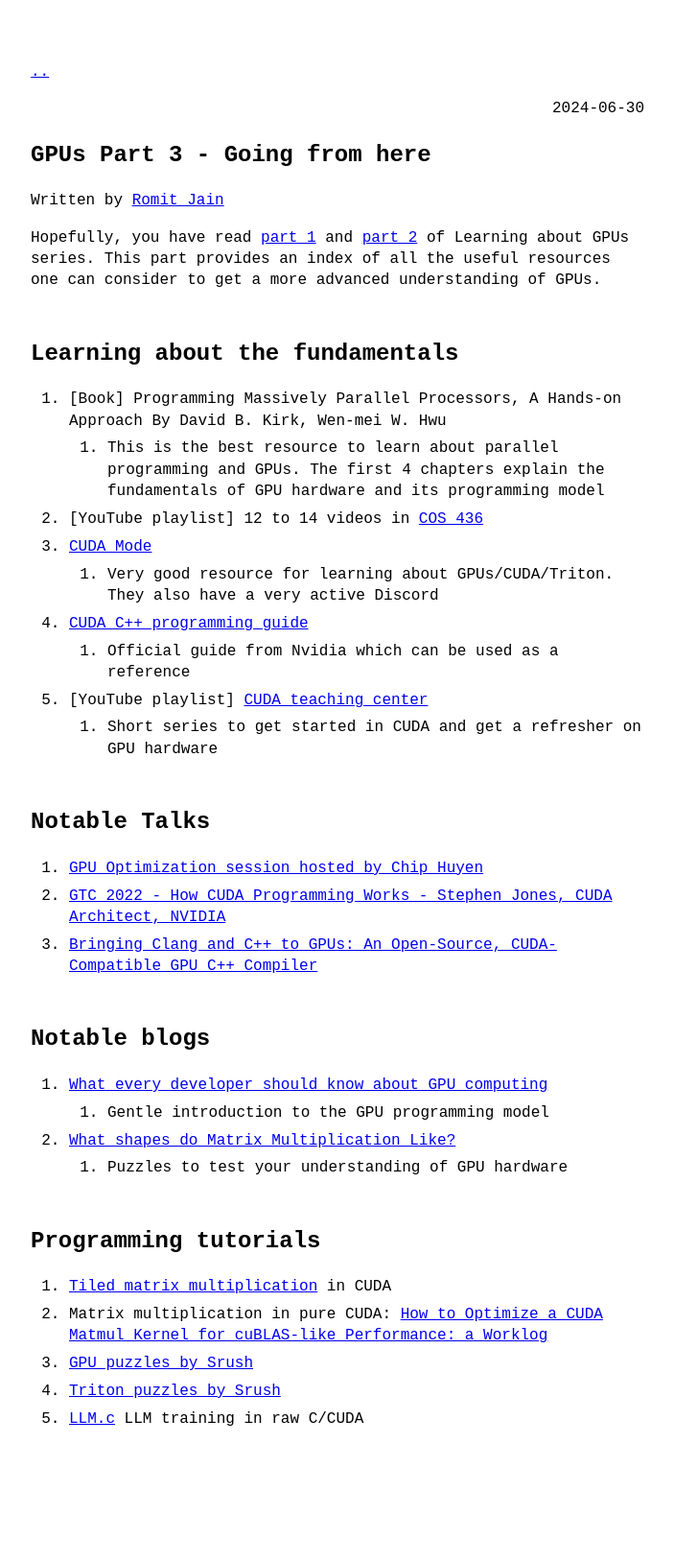
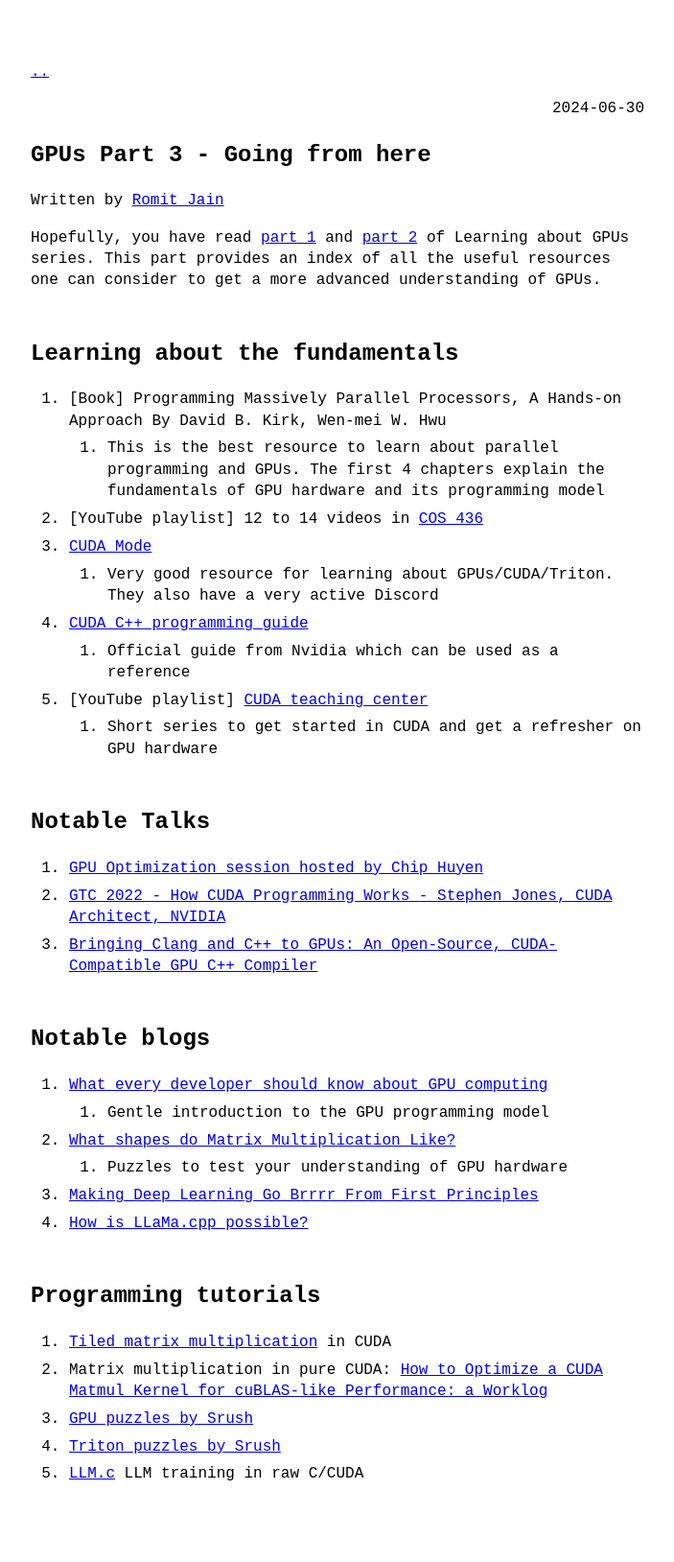
Before and after one commit to cmeraki/cmeraki.github.io, a Jekyll site: the page built from _posts/2024-06-30-gpu-part3.md, in a window 1280 px wide. Shown: the whole page at 96% size, without its empty margins (288-991 px from the left). Built offline with Jekyll 4.4.1, drawn with Linux system fonts in a browser that asks for light colours; before the commit the page ends 1570 px from its top, so only the background shows below that.

Commit message:
Added 2 more blogs

```diff
--- a/_posts/2024-06-30-gpu-part3.md
+++ b/_posts/2024-06-30-gpu-part3.md
@@ -33,6 +33,8 @@ Hopefully, you have read [part 1](./gpu-part1.html) and [part 2](./gpu-part2.htm
    1. Gentle introduction to the GPU programming model
 2. [What shapes do Matrix Multiplication Like?](https://www.thonking.ai/p/what-shapes-do-matrix-multiplications)
    1. Puzzles to test your understanding of GPU hardware
+3. [Making Deep Learning Go Brrrr From First Principles](https://horace.io/brrr_intro.html)
+4. [How is LLaMa.cpp possible?](https://finbarr.ca/how-is-llama-cpp-possible/)
 
 ## Programming tutorials
 
```
